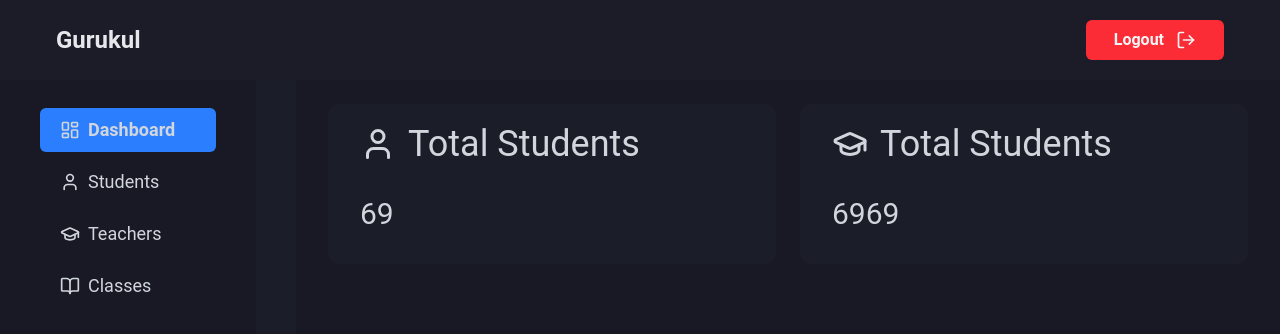
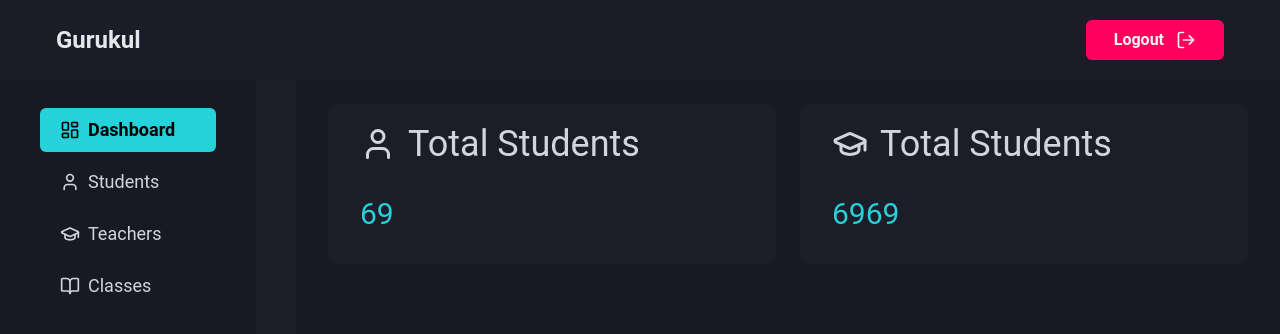
Before and after one commit to Manjeet-Yadav-777/Padhai, a React (Vite) app in the folder Frontend/: page /principal/dashboard in a window 1280 px wide. Shown: the top 334 px of the page. Built offline with nearby package versions, Linux system fonts and the light colour scheme.

Commit message:
Design Changed

```diff
--- a/Frontend/src/components/principal/AllStudents.jsx
+++ b/Frontend/src/components/principal/AllStudents.jsx
@@ -26,7 +26,7 @@ const AllStudents = () => {
             <p className="text-xs font-bold">{student.addmissionDate}</p>
             <p
               onClick={() => navigate(`/principal/student/${student._id}`)}
-              className="text-sm bg-blue-500 w-fit px-5 py-1 font-bold rounded-sm hover:bg-blue-600 cursor-pointer"
+              className="text-sm bg-[#26d2d9] text-black w-fit px-5 py-1 font-bold rounded-sm hover:bg-[#06f2f9] cursor-pointer"
             >
               View
             </p>
--- a/Frontend/src/components/principal/AllTeachers.jsx
+++ b/Frontend/src/components/principal/AllTeachers.jsx
@@ -25,7 +25,7 @@ const AllTeachers = () => {
             <p className="text-xs font-bold">₹{teacher.salary.total}</p>
             <p
               onClick={() => navigate(`/principal/teacher/${teacher.userId}`)}
-              className="text-sm bg-blue-500 w-fit px-5 py-1 font-bold rounded-sm hover:bg-blue-600 cursor-pointer"
+              className="text-sm bg-[#26d2d9] w-fit px-5 py-1 font-bold rounded-sm hover:bg-[#06f2f9] text-black cursor-pointer"
             >
               View
             </p>
--- a/Frontend/src/components/principal/Cards.jsx
+++ b/Frontend/src/components/principal/Cards.jsx
@@ -10,13 +10,13 @@ const Cards = () => {
             {" "}
             <User size={36} /> Total Students
           </h1>
-          <span className="text-3xl">69</span>
+          <span className="text-3xl text-[#26d2d9]">69</span>
         </div>
         <div className="h-40 bg-[#1B1D28] rounded-xl px-8 py-5 flex flex-col gap-8">
           <h1 className="text-4xl flex items-center gap-3">
             <GraduationCap size={36} /> Total Students
           </h1>
-          <span className="text-3xl">6969</span>
+          <span className="text-3xl text-[#26d2d9]">6969</span>
         </div>{" "}
       </div>
     </div>
--- a/Frontend/src/components/principal/PrincipalNavbar.jsx
+++ b/Frontend/src/components/principal/PrincipalNavbar.jsx
@@ -7,7 +7,7 @@ const PrincipalNavbar = () => {
     <nav className="bg-[#1B1C27] text-gray-200 flex px-14 justify-between items-center h-[10vh]">
       <h1 className="text-2xl font-semibold">Gurukul</h1>
 
-      <Link className="bg-red-500 hover:scale-[1.03] transition-all font-semibold px-7 py-2 rounded-md text-gray-100 flex items-center gap-3">
+      <Link className="bg-[#FF005C] transition-all font-semibold px-7 py-2 rounded-md text-gray-100 flex items-center gap-3">
         Logout{" "}
         <span>
           <LogOut size={20} />
--- a/Frontend/src/components/principal/PrincipalSidebar.jsx
+++ b/Frontend/src/components/principal/PrincipalSidebar.jsx
@@ -38,7 +38,9 @@ const PrincipalSidebar = () => {
             onClick={() => setSelected(idx)}
             to={item.link}
             className={`py-2 text-lg px-5 flex items-center gap-2 ${
-              selected == idx ? "bg-blue-500  font-bold rounded-md" : ""
+              selected == idx
+                ? "bg-[#26d2d9] text-black  font-bold rounded-md"
+                : ""
             }`}
           >
             <span>{item.icon}</span> {item.name}
--- a/Frontend/src/pages/principal/PrincipalStudents.jsx
+++ b/Frontend/src/pages/principal/PrincipalStudents.jsx
@@ -7,7 +7,7 @@ const PrincipalStudents = () => {
       <div className="flex justify-between  items-center mb-10">
         <h2 className="text-3xl">All Students</h2>
 
-        <button className="bg-blue-500 px-7 text-sm py-3 mr-14 cursor-pointer rounded-md font-bold hover:bg-blue-600">
+        <button className="bg-[#26d2d9] text-black text-black px-7 text-sm py-3 mr-14 cursor-pointer rounded-md font-bold hover:bg-[#06f2f9]">
           ADD STUDENT
         </button>
       </div>
--- a/Frontend/src/pages/principal/PrincipalTeachers.jsx
+++ b/Frontend/src/pages/principal/PrincipalTeachers.jsx
@@ -7,7 +7,7 @@ const PrincipalTeachers = () => {
       <div className="flex justify-between  items-center mb-10">
         <h2 className="text-3xl">All Teachers</h2>
 
-        <button className="bg-blue-500 px-7 text-sm py-3 mr-14 cursor-pointer rounded-md font-bold hover:bg-blue-600">
+        <button className="bg-[#26d2d9] text-black px-7 text-sm py-3 mr-14 cursor-pointer rounded-md font-bold hover:bg-[#06f2f9]">
           ADD TEACHER
         </button>
       </div>
```
